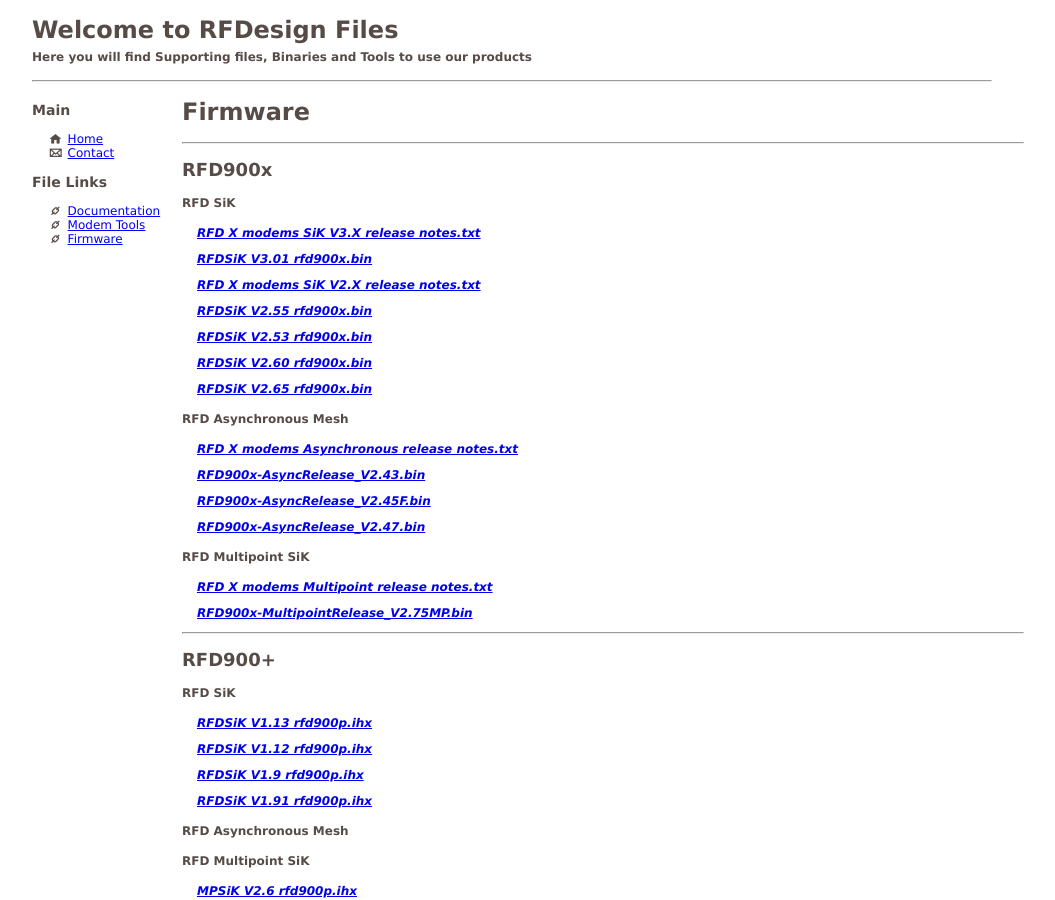
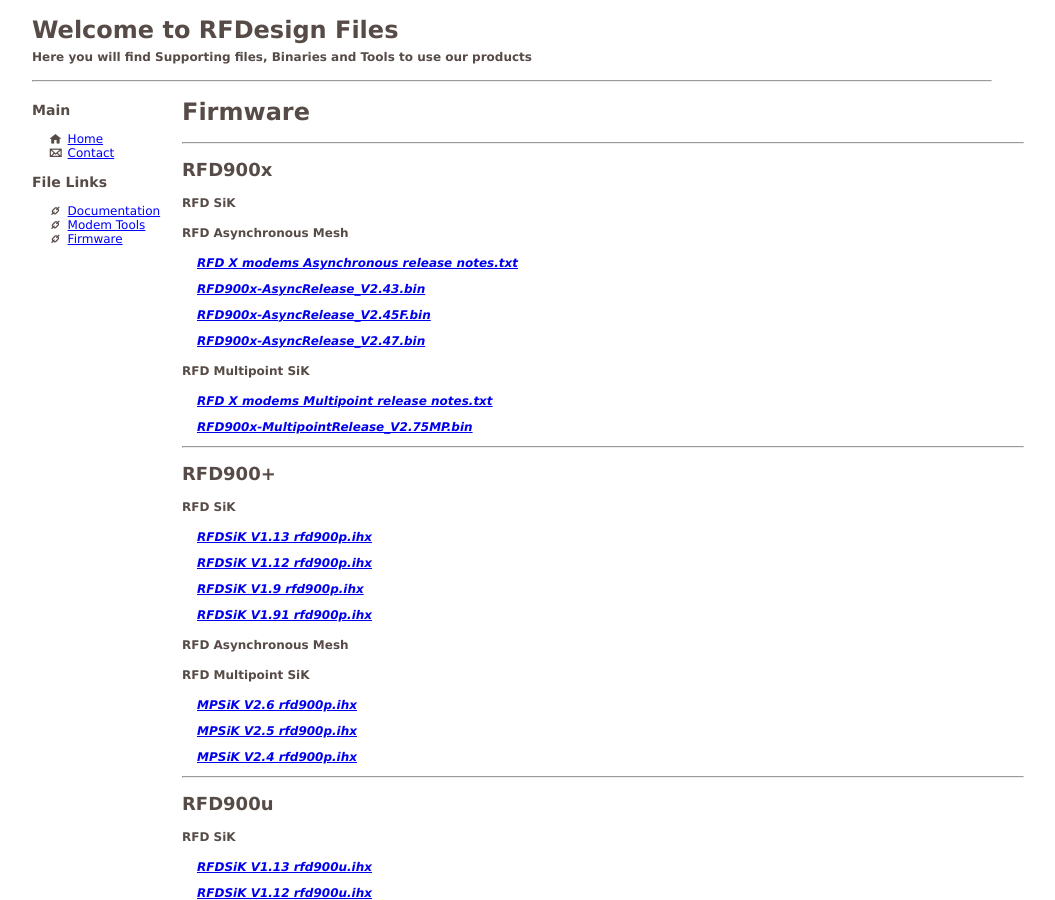
Before and after one commit to RFDesign/rfdesign.github.io, a Jekyll site: the page built from firmware.html, in a window 1280 px wide and 900 px high. Shown: the whole window, without its empty margins (26-1081 px from the left). Built offline with Jekyll 4.4.1, drawn with Linux system fonts in a browser that asks for light colours; part of the change alters nothing that is shown.

Commit message:
Update firmware.yml

```diff
--- a/_data/firmware.yml
+++ b/_data/firmware.yml
@@ -3,9 +3,9 @@
     SIK V3.X:
         - file: RFD X modems SiK V3.X release notes.txt
         - file: RFDSiK V3.01 rfd900x.bin
-    SIK:
-        - file: RFD X modems SiK V3.X release notes.txt
-        - file: RFDSiK V3.01 rfd900x.bin
+    SIKV2.X:
+        #- file: RFD X modems SiK V3.X release notes.txt
+        #- file: RFDSiK V3.01 rfd900x.bin
         - file: RFD X modems SiK V2.X release notes.txt
         - file: RFDSiK V2.55 rfd900x.bin
         - file: RFDSiK V2.53 rfd900x.bin
```
